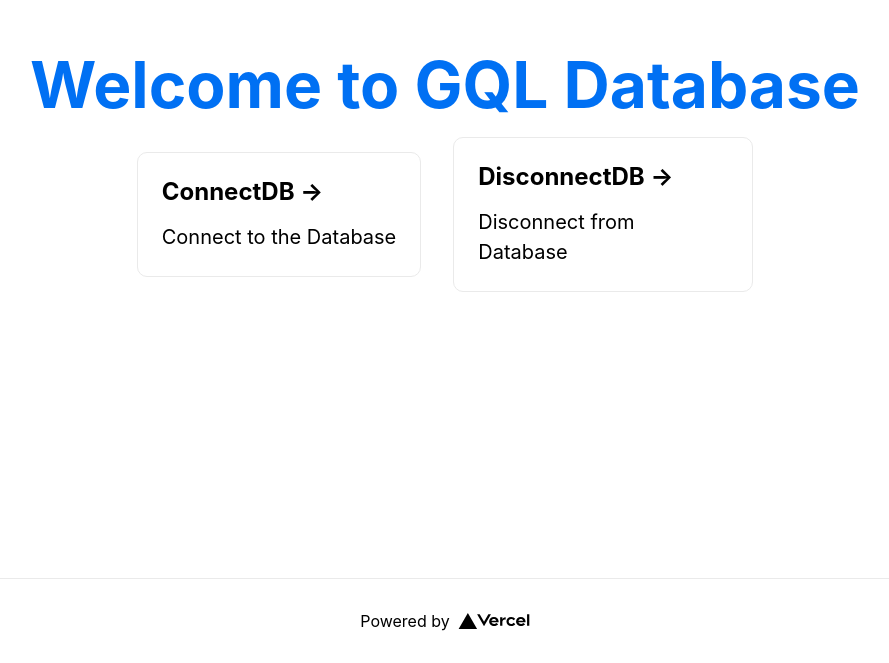
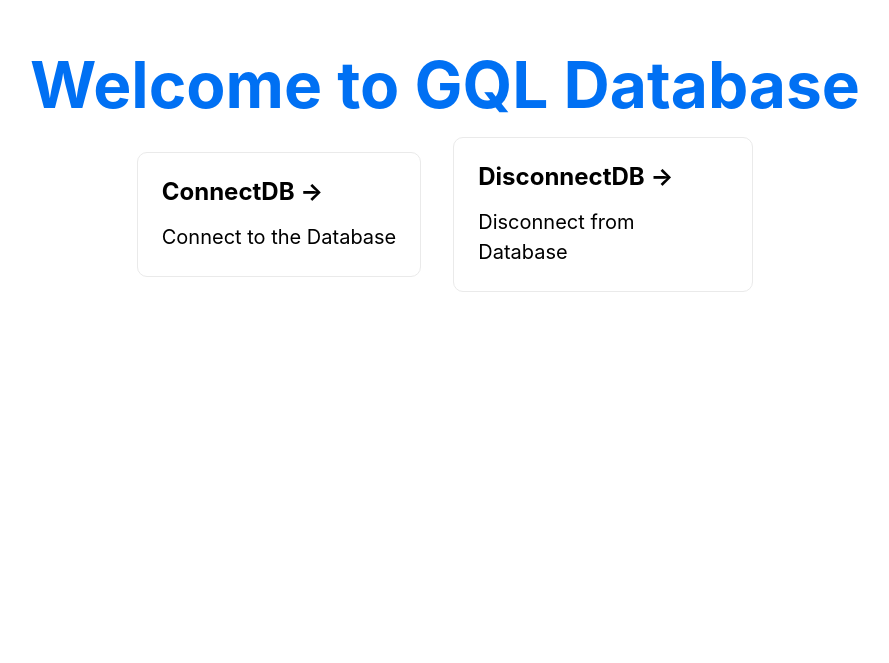
Before and after one commit to GQL-Project/gql_client, a Next.js app: page / in a window 1280 px wide. Shown: the part 222-885 px from the top of the page, without its empty margins (195-1084 px from the left). After the commit the page ends 800 px from the top, so only its background shows below. Built offline with nearby package versions, Linux system fonts and the light colour scheme.

Commit message:
Fixed Build Issues

```diff
--- a/pages/api/disconnect.ts
+++ b/pages/api/disconnect.ts
@@ -1,5 +1,4 @@
 // Next.js API route support: https://nextjs.org/docs/api-routes/introduction
-import { serialize } from 'cookie'
 import type { NextApiRequest, NextApiResponse } from 'next'
 import { Empty } from '../../google/protobuf/empty'
 import { connection, delCookie } from './connect'
--- a/pages/index.tsx
+++ b/pages/index.tsx
@@ -1,16 +1,19 @@
-import type { NextPage } from 'next'
-import Head from 'next/head'
-import Image from 'next/image'
-import { useEffect, useState } from 'react';
+import Head from 'next/head';
+import { useState } from 'react';
 import styles from '../styles/Home.module.css'
 import { ConnectResult } from './proto/connection';
 
 
 function Home(): JSX.Element {
-
   const [userid, setID] = useState<string | null>(null);
   const [status, setStatus] = useState<string | null>(null);
 
+  /*
+   * These ones were pretty straight forward to develop.
+   * One thing to note is we'd want to try and server-side
+   * render the page for Table Reads, since JSON is a lot
+   * slower than Protobuf.
+   */
   const handleConnect = async () => {
     const response = await fetch('/api/connect');
     if (!response.ok) {
@@ -67,21 +70,8 @@ function Home(): JSX.Element {
           </a>
 
         </div>
-      </main>
-
-      <footer className={styles.footer}>
-        <a
-          href="https://vercel.com?utm_source=create-next-app&utm_medium=default-template&utm_campaign=create-next-app"
-          target="_blank"
-          rel="noopener noreferrer"
-        >
-          Powered by{' '}
-          <span className={styles.logo}>
-            <Image src="/vercel.svg" alt="Vercel Logo" width={72} height={16} />
-          </span>
-        </a>
-      </footer>
-    </div>
+      </main >
+    </div >
   )
 }
 
```
